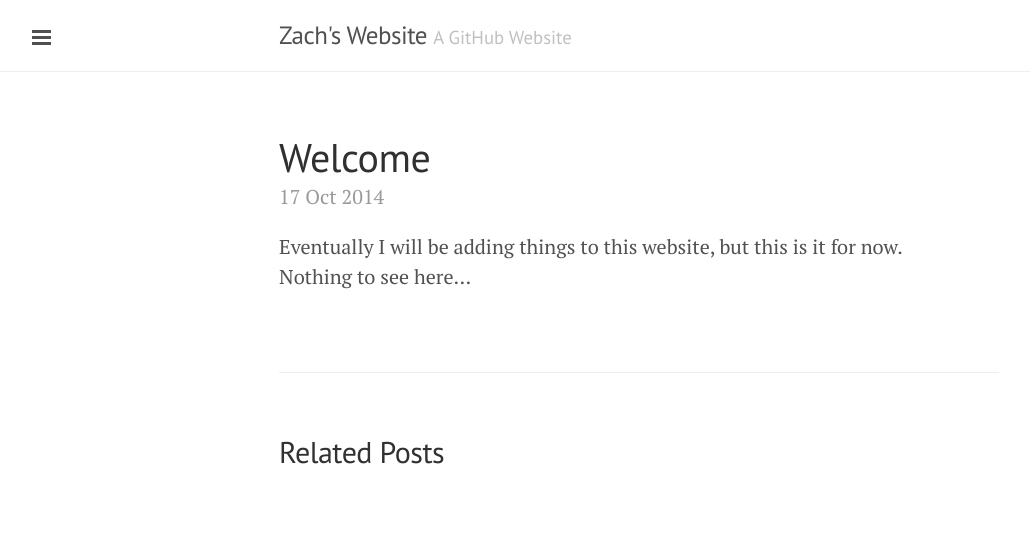
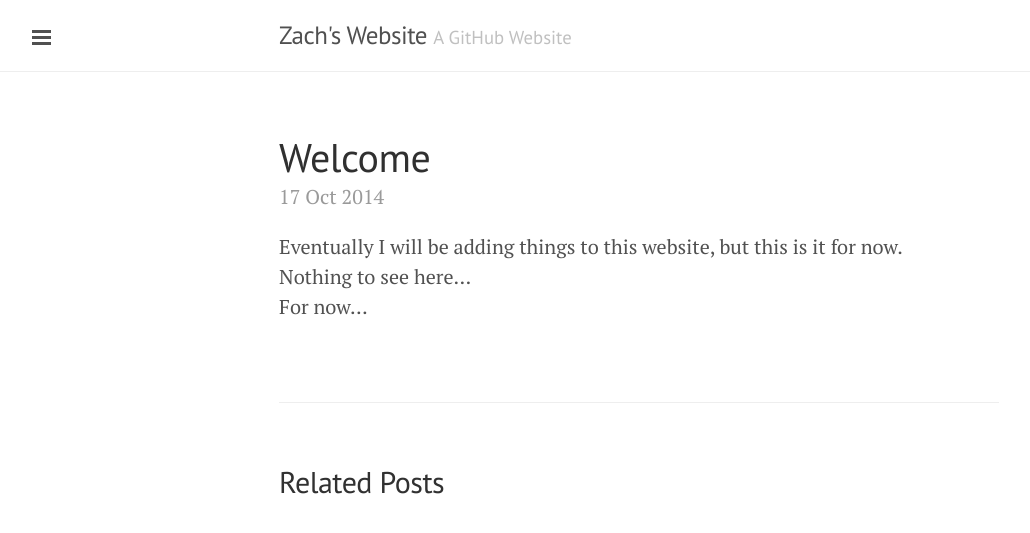
Before and after one commit to panzarino/panzarino.github.io, a Jekyll site: the page built from _posts/2014-10-17-Welcome.md, in a window 1280 px wide. Shown: the top 533 px of the page, without its empty margins (1-1031 px from the left). Built offline with Jekyll 4.4.1, drawn with Linux system fonts in a browser that asks for light colours; Markdown is read by kramdown in place of the engine named in the settings.

Commit message:
Update 2014-10-17-Welcome.md

```diff
--- a/_posts/2014-10-17-Welcome.md
+++ b/_posts/2014-10-17-Welcome.md
@@ -6,3 +6,5 @@ title: Welcome
 Eventually I will be adding things to this website, but this is it for now.
 <br>
 Nothing to see here...
+<br>
+For now...
```
